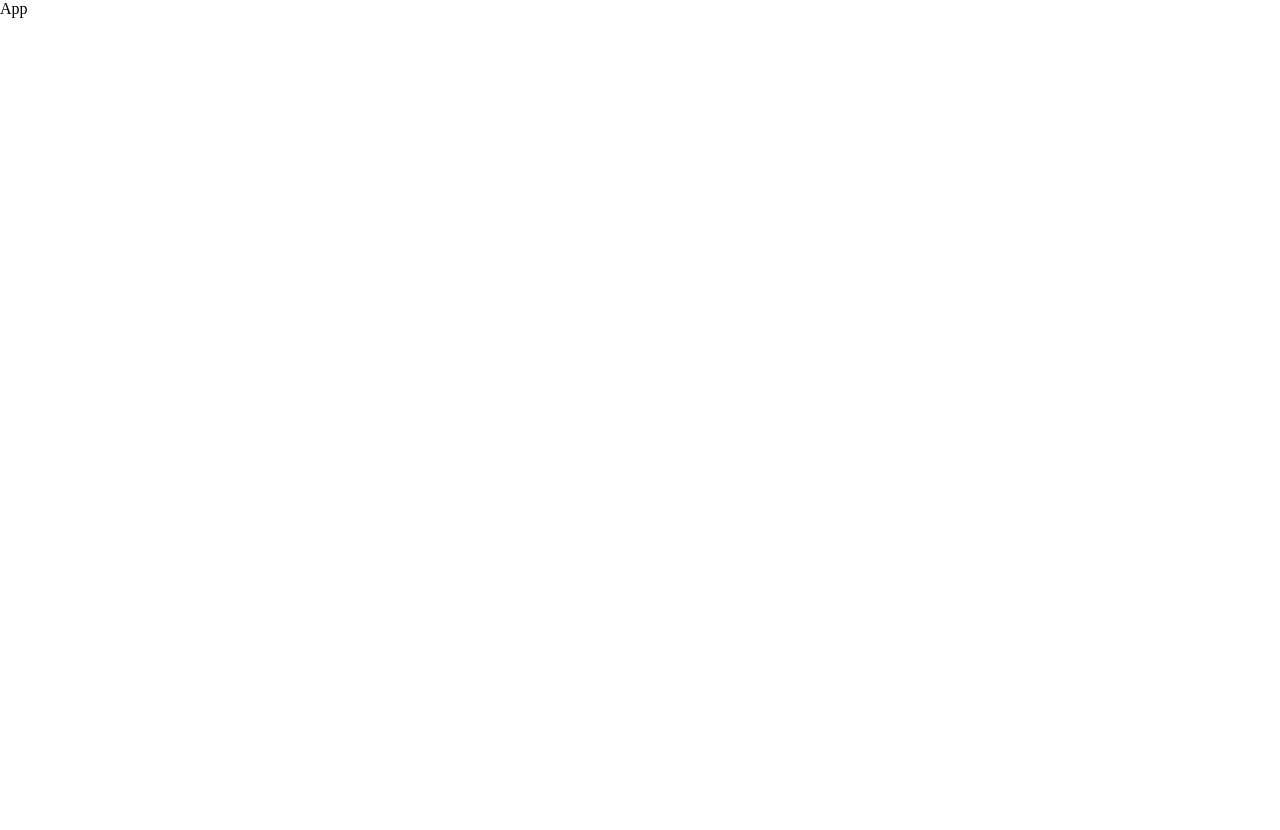
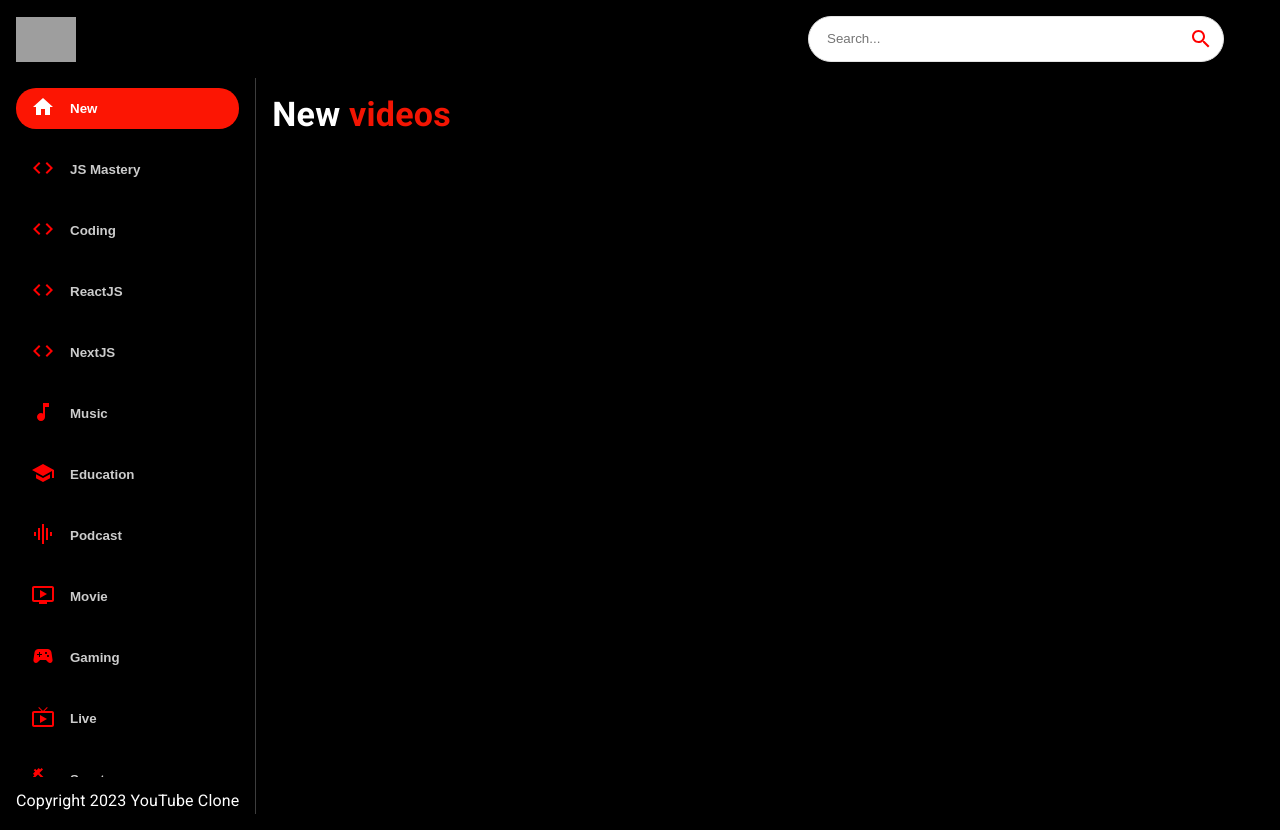
Before and after one commit to Mdmosley12/react-youtube-clone, a React (Create React App) app: page / in a window 1280 px wide. Before the commit the page ends 800 px from the top, so only its background shows below. Built offline with nearby package versions, Linux system fonts and the light colour scheme; grey boxes are pictures that could not be loaded.

Commit message:
layout created

```diff
--- a/public/index.html
+++ b/public/index.html
@@ -16,12 +16,16 @@
   rel="stylesheet"
   href="https://fonts.googleapis.com/icon?family=Material+Icons"
 />
+<link
+  rel="stylesheet"
+  href="https://fonts.googleapis.com/css?family=Roboto:300,400,500,700&display=swap"
+/>
+
 
 
     <title>YouTube Clone</title>
   </head>
   <body>
-    <noscript>You need to enable JavaScript to run this app.</noscript>
     <div id="root"></div>
   </body>
 </html>
--- a/src/App.js
+++ b/src/App.js
@@ -1,9 +1,28 @@
-import React from "react";
 import { BrowserRouter, Routes, Route } from "react-router-dom";
 import { Box } from "@mui/material";
 
+import {
+  Navbar,
+  Feed,
+  ChannelDetail,
+  SearchFeed,
+  VideoDetail,
+} from "./components";
+
 const App = () => {
-  return <div>App</div>;
+  return (
+    <BrowserRouter>
+      <Box sx={{ backgroundColor: "#000" }}>
+        <Navbar />
+        <Routes>
+          <Route path="/" exact element={<Feed />} />
+          <Route path="/video/:id" element={<VideoDetail />} />
+          <Route path="/channel/:id" element={<ChannelDetail />} />
+          <Route path="/search/:searchTerm" element={<SearchFeed />} />
+        </Routes>
+      </Box>
+    </BrowserRouter>
+  );
 };
 
 export default App;
--- /dev/null
+++ b/src/components/ChannelDetail.jsx
@@ -0,0 +1,7 @@
+import React from "react";
+
+const ChannelDetail = () => {
+  return <div>ChannelDetail</div>;
+};
+
+export default ChannelDetail;
--- /dev/null
+++ b/src/components/Feed.jsx
@@ -0,0 +1,41 @@
+import { useState, useEffect } from "react";
+import { Box, Stack, Typography } from "@mui/material";
+import { Sidebar, Videos } from "./";
+
+const Feed = () => {
+  return (
+    <Stack sx={{ flexDirection: { sx: "column", md: "row" } }}>
+      <Box
+        sx={{
+          height: { sx: "auto", md: "92vh" },
+          borderRight: "1px solid #3d3d3d",
+          px: { sx: 0, md: 2 },
+        }}
+      >
+        <Sidebar />
+
+        <Typography
+          className="copyright"
+          varient="body2"
+          sx={{ mt: 1.5, color: "#fff" }}
+        >
+          Copyright 2023 YouTube Clone
+        </Typography>
+      </Box>
+
+      <Box p={2} sx={{ overflowY: "auto", height: "90vh", flex: 2 }}>
+        <Typography
+          variant="h4"
+          fontWeight="bold"
+          mb={2}
+          sx={{ color: "white" }}
+        >
+          New <span style={{ color: "#F31503" }}>videos</span>
+        </Typography>
+        <Videos videos={[]} />
+      </Box>
+    </Stack>
+  );
+};
+
+export default Feed;
--- /dev/null
+++ b/src/components/Navbar.jsx
@@ -0,0 +1,25 @@
+import { Stack } from "@mui/material";
+import { Link } from "react-router-dom";
+import { logo } from "../utils/constants";
+import SearchBar from "./SearchBar";
+
+const Navbar = () => (
+  <Stack
+    direction="row"
+    alignItems="center"
+    p={2}
+    sx={{
+      position: "sticky",
+      background: "#000",
+      top: 0,
+      justifyContent: "space-between",
+    }}
+  >
+    <Link to="/" style={{ display: "flex", alignItems: "center" }}>
+      <img src={logo} alt="logo" height={45} />
+    </Link>
+    <SearchBar />
+  </Stack>
+);
+
+export default Navbar;
--- /dev/null
+++ b/src/components/SearchBar.jsx
@@ -0,0 +1,32 @@
+import { useState } from "react";
+import { useNavigate } from "react-router-dom";
+import { Paper, IconButton } from "@mui/material";
+import { Search } from "@mui/icons-material";
+
+const SearchBar = () => {
+  return (
+    <Paper
+      component="form"
+      onSubmit={() => {}}
+      sx={{
+        borderRadius: 20,
+        border: "1px solid #e3e3e3",
+        pl: 2,
+        boxShadow: "none",
+        mr: { sm: 5 },
+      }}
+    >
+      <input
+        className="search-bar"
+        placeholder="Search..."
+        value=""
+        onChange={() => {}}
+      />
+      <IconButton type="submit" sx={{ p: "10px", color: "red" }}>
+        <Search />
+      </IconButton>
+    </Paper>
+  );
+};
+
+export default SearchBar;
--- /dev/null
+++ b/src/components/SearchFeed.jsx
@@ -0,0 +1,7 @@
+import React from "react";
+
+const SearchFeed = () => {
+  return <div>SearchFeed</div>;
+};
+
+export default SearchFeed;
--- /dev/null
+++ b/src/components/Sidebar.jsx
@@ -0,0 +1,49 @@
+import { Button, Stack } from "@mui/material";
+
+import { categories } from "../utils/constants";
+
+const selectedCategory = "New";
+
+const Sidebar = () => {
+  return (
+    <Stack
+      direction="row"
+      sx={{
+        overflowY: "auto",
+        height: { sx: "auto", md: "95%" },
+        flexDirection: { md: "column" },
+      }}
+    >
+      {categories.map((category) => {
+        return (
+          <button
+            className="category-btn"
+            style={{
+              background: category.name === selectedCategory && "#FC1503",
+              color: "white",
+            }}
+            key={category.name}
+          >
+            <span
+              style={{
+                color: category.name === selectedCategory ? "white" : "red",
+                marginRight: "15px",
+              }}
+            >
+              {category.icon}
+            </span>
+            <span
+              style={{
+                opacity: category.name === selectedCategory ? "1" : "0.8",
+              }}
+            >
+              {category.name}
+            </span>
+          </button>
+        );
+      })}
+    </Stack>
+  );
+};
+
+export default Sidebar;
--- /dev/null
+++ b/src/components/VideoDetail.jsx
@@ -0,0 +1,7 @@
+import React from "react";
+
+const VideoDetails = () => {
+  return <div>VideoDetails</div>;
+};
+
+export default VideoDetails;
--- /dev/null
+++ b/src/components/Videos.jsx
@@ -0,0 +1,7 @@
+import React from "react";
+
+const Videos = () => {
+  return <div>Videos</div>;
+};
+
+export default Videos;
--- /dev/null
+++ b/src/components/index.js
@@ -0,0 +1,8 @@
+export { default as Navbar } from "./Navbar";
+export { default as Feed } from "./Feed";
+export { default as ChannelDetail } from "./ChannelDetail";
+export { default as SearchFeed } from "./SearchFeed";
+export { default as VideoDetail } from "./VideoDetail";
+export { default as SearchBar } from "./SearchBar";
+export { default as Sidebar } from "./Sidebar";
+export { default as Videos } from "./Videos";
--- /dev/null
+++ b/src/utils/constants.js
@@ -0,0 +1,44 @@
+import MusicNoteIcon from "@mui/icons-material/MusicNote";
+import HomeIcon from "@mui/icons-material/Home";
+import CodeIcon from "@mui/icons-material/Code";
+import OndemandVideoIcon from "@mui/icons-material/OndemandVideo";
+import SportsEsportsIcon from "@mui/icons-material/SportsEsports";
+import LiveTvIcon from "@mui/icons-material/LiveTv";
+import SchoolIcon from "@mui/icons-material/School";
+import FaceRetouchingNaturalIcon from "@mui/icons-material/FaceRetouchingNatural";
+import CheckroomIcon from "@mui/icons-material/Checkroom";
+import GraphicEqIcon from "@mui/icons-material/GraphicEq";
+import TheaterComedyIcon from "@mui/icons-material/TheaterComedy";
+import FitnessCenterIcon from "@mui/icons-material/FitnessCenter";
+import DeveloperModeIcon from "@mui/icons-material/DeveloperMode";
+
+export const logo = "https://i.ibb.co/s9Qys2j/logo.png";
+
+export const categories = [
+  { name: "New", icon: <HomeIcon /> },
+  { name: "JS Mastery", icon: <CodeIcon /> },
+  { name: "Coding", icon: <CodeIcon /> },
+  { name: "ReactJS", icon: <CodeIcon /> },
+  { name: "NextJS", icon: <CodeIcon /> },
+  { name: "Music", icon: <MusicNoteIcon /> },
+  { name: "Education", icon: <SchoolIcon /> },
+  { name: "Podcast", icon: <GraphicEqIcon /> },
+  { name: "Movie", icon: <OndemandVideoIcon /> },
+  { name: "Gaming", icon: <SportsEsportsIcon /> },
+  { name: "Live", icon: <LiveTvIcon /> },
+  { name: "Sport", icon: <FitnessCenterIcon /> },
+  { name: "Fashion", icon: <CheckroomIcon /> },
+  { name: "Beauty", icon: <FaceRetouchingNaturalIcon /> },
+  { name: "Comedy", icon: <TheaterComedyIcon /> },
+  { name: "Gym", icon: <FitnessCenterIcon /> },
+  { name: "Crypto", icon: <DeveloperModeIcon /> },
+];
+
+export const demoThumbnailUrl = "https://i.ibb.co/G2L2Gwp/API-Course.png";
+export const demoChannelUrl = "/channel/UCmXmlB4-HJytD7wek0Uo97A";
+export const demoVideoUrl = "/video/GDa8kZLNhJ4";
+export const demoChannelTitle = "JavaScript Mastery";
+export const demoVideoTitle =
+  "Build and Deploy 5 JavaScript & React API Projects in 10 Hours - Full Course | RapidAPI";
+export const demoProfilePicture =
+  "http://dergipark.org.tr/assets/app/images/buddy_sample.png";
```
